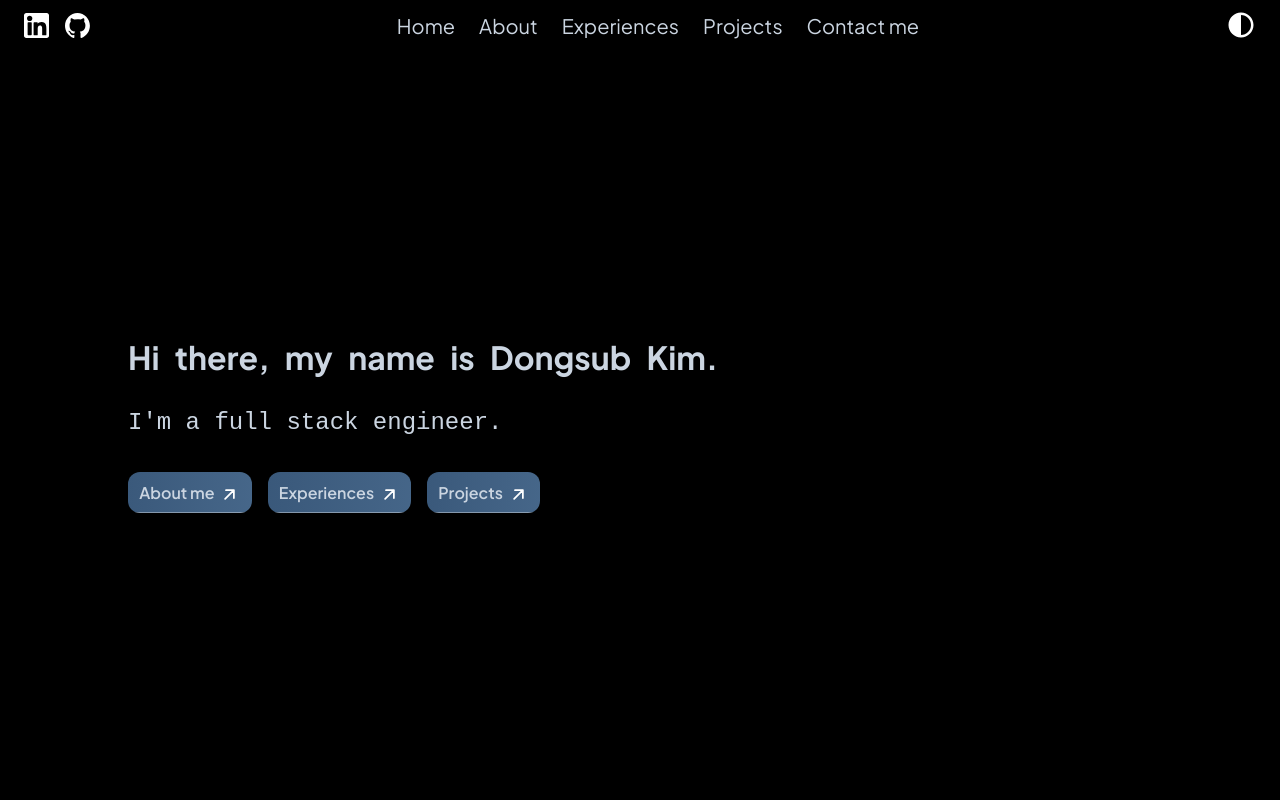
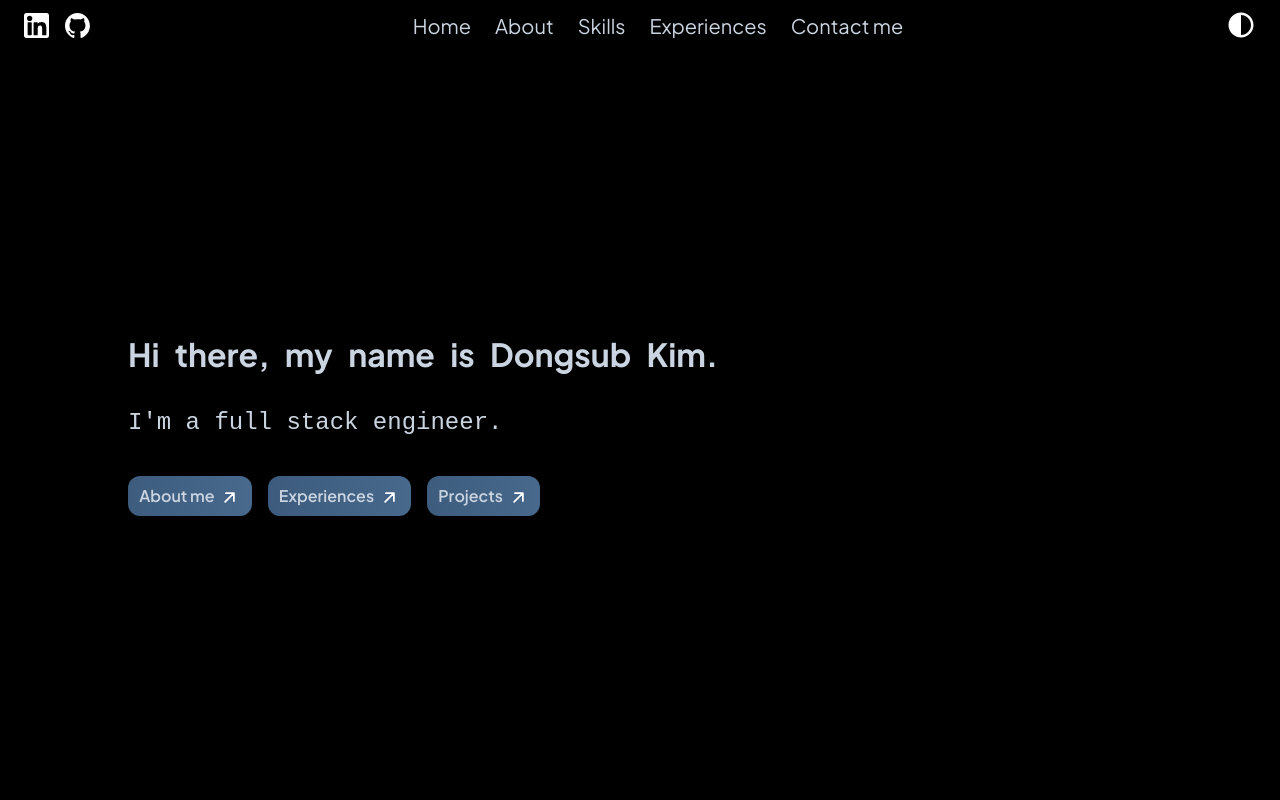
Before and after one commit to dongsub0918/personal-website, a Next.js app: page / in a window 1280 px wide. Shown: the top 800 px of the page. Built offline with nearby package versions, Linux system fonts and the light colour scheme.

Commit message:
checkpoint: experiences section implementation start

```diff
--- a/src/app/page.module.css
+++ b/src/app/page.module.css
@@ -1,7 +1,7 @@
 .container {
   display: flex;
   flex-direction: column;
-  gap: 200px;
+  gap: 100px;
 }
 
 .container > * {
--- a/src/lib/content/bioCard.ts
+++ b/src/lib/content/bioCard.ts
@@ -9,7 +9,7 @@ const bioCardsData = [
   {
     icon: "home",
     title: "Originated From",
-    description: `Seongnam, Korea 🇰🇷
+    description: `🇰🇷 Seongnam, Korea 🇰🇷
     I was born and raised in Korea, educated in Korea, and completed my mandatory military service in Korea.
     My Korean heritage is a core part of who I am—I carry it with pride.
     I love my family and friends in Korea. While I strongly identify as Korean, I also see myself as a global citizen.`,
@@ -17,7 +17,7 @@ const bioCardsData = [
   {
     icon: "location",
     title: "Currently Based In",
-    description: `Ann Arbor, MI, USA 🇺🇸
+    description: `🇺🇸 Ann Arbor, MI, USA 🇺🇸
     I moved to the United States for my bachelor's degree in Computer Science at the University of Michigan.
     After graduating and a year of experience in the industry, I am currently a research assistant at the University of Michigan.
     Ann Arbor has been my home for the past 4 years, and always has been the best place to live, study, and work in peace.`,
--- a/src/lib/content/skills.ts
+++ b/src/lib/content/skills.ts
@@ -60,7 +60,7 @@ const skills: Skill[] = [
   },
   {
     name: "MySQL",
-    level: 2,
+    level: 3,
     iconPath: "skills/MySQL",
     category: "Backend",
   },
@@ -177,13 +177,13 @@ const skills: Skill[] = [
   },
   {
     name: "AWS Cloudfront",
-    level: 3,
+    level: 2,
     iconPath: "skills/AWS",
     category: "Backend",
   },
   {
     name: "AWS SNS",
-    level: 3,
+    level: 1,
     iconPath: "skills/AWS",
     category: "Backend",
   },
--- a/src/ui/floatingElements/floatingElements.tsx
+++ /dev/null
@@ -1,30 +0,0 @@
-"use client";
-
-import { motion } from "framer-motion";
-import { useInView } from "react-intersection-observer";
-
-interface FloatingElementProps {
-  children: React.ReactNode;
-  delay?: number;
-}
-
-export default function FloatingElement({
-  children,
-  delay = 0,
-}: FloatingElementProps) {
-  const [ref, inView] = useInView({
-    triggerOnce: true,
-    threshold: 0.1,
-  });
-
-  return (
-    <motion.div
-      ref={ref}
-      initial={{ opacity: 0, y: 50 }}
-      animate={inView ? { opacity: 1, y: 0 } : { opacity: 0, y: 50 }}
-      transition={{ duration: 0.8, delay }}
-    >
-      {children}
-    </motion.div>
-  );
-}
--- a/src/ui/homeSection/homeSection.module.css
+++ b/src/ui/homeSection/homeSection.module.css
@@ -22,6 +22,13 @@
   display: none;
 }
 
+.typewriterContainer {
+  height: 5%;
+  display: flex;
+  justify-content: left;
+  align-items: center;
+}
+
 @media (max-width: 750px) {
   .container {
     padding-left: 1rem;
--- a/src/ui/homeSection/homeSection.tsx
+++ b/src/ui/homeSection/homeSection.tsx
@@ -1,24 +1,19 @@
 import styles from "./homeSection.module.css";
 import Typewriter from "./typewriter/typewriter";
 import SectionLinks from "./sectionLinks/sectionLinks";
-import FloatingElement from "@/ui/floatingElements/floatingElements";
 
 export default function HomeSection() {
   return (
     <section className={styles.container} id="home">
-      <FloatingElement>
-        <h1 className={styles.title}>
-          Hi there, my name is <br className={styles.break} /> Dongsub Kim.
-        </h1>
-      </FloatingElement>
+      <h1 className={styles.title}>
+        Hi there, my name is <br className={styles.break} /> Dongsub Kim.
+      </h1>
 
-      <FloatingElement delay={0.5}>
+      <div className={styles.typewriterContainer}>
         <Typewriter />
-      </FloatingElement>
+      </div>
 
-      <FloatingElement delay={1}>
-        <SectionLinks />
-      </FloatingElement>
+      <SectionLinks />
     </section>
   );
 }
--- a/src/ui/navbar/navbar.tsx
+++ b/src/ui/navbar/navbar.tsx
@@ -56,11 +56,11 @@ export default function Navbar() {
         <Link href="#about" onClick={() => scrollTo("about")}>
           About
         </Link>
+        <Link href="#skills" onClick={() => scrollTo("skills")}>
+          Skills
+        </Link>
         <Link href="#experiences" onClick={(e) => scrollTo("experiences")}>
           Experiences
-        </Link>
-        <Link href="#projects" onClick={() => scrollTo("projects")}>
-          Projects
         </Link>
         <Link href="#contact" onClick={() => scrollTo("contact")}>
           Contact me
--- a/src/ui/skillsSection/skillsSection.tsx
+++ b/src/ui/skillsSection/skillsSection.tsx
@@ -13,7 +13,7 @@ export default function SkillsSection() {
   const [activeTab, setActiveTab] = useState("Frontend");
 
   return (
-    <section className={styles.container} id="about">
+    <section className={styles.container} id="skills">
       <EmergingElement threshold={0.7} inactiveMaxPixel={800}>
         <SectionHeader title="Skills" />
         <div className={styles.contentContainer}>
```
